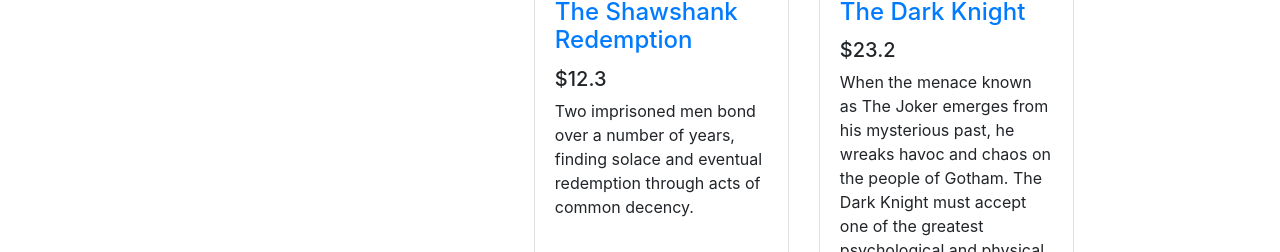
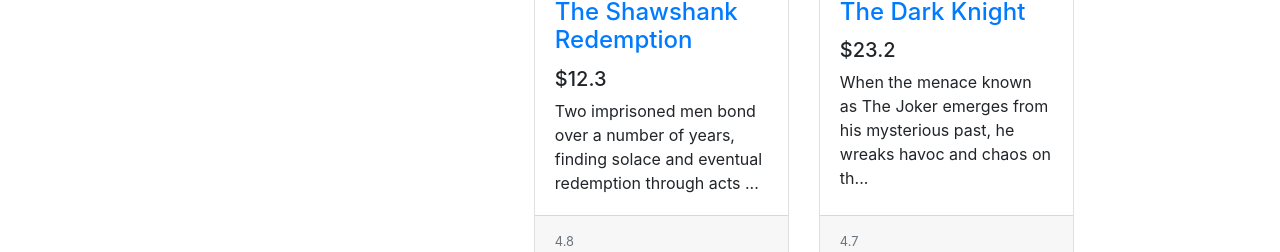
Before and after one commit to ryoyin/udemy_nextjs, a Next.js app: page / in a window 1280 px wide. Shown: the part 700-952 px from the top of the page. Built offline with nearby package versions, Linux system fonts and the light colour scheme.

Commit message:
Section 2: Project 1 - Shorten function

```diff
--- a/components/movieList.js
+++ b/components/movieList.js
@@ -1,6 +1,12 @@
 import React from 'react'
 
 class MovieList extends React.Component {
+
+    shortDescription = (text) => {
+        return (
+            text.substr(0, 100) + '...'
+        )
+    }
 
     renderMovies(movies) {
 
@@ -14,7 +20,7 @@
                                 <a href="#">{movie.name}</a>
                             </h4>
                             <h5>${movie.price}</h5>
-                            <p className="card-text">{movie.description}</p>
+                            <p className="card-text">{this.shortDescription(movie.description)}</p>
                         </div>
                         <div className="card-footer">
                             <small className="text-muted">{movie.rating}</small>
```
